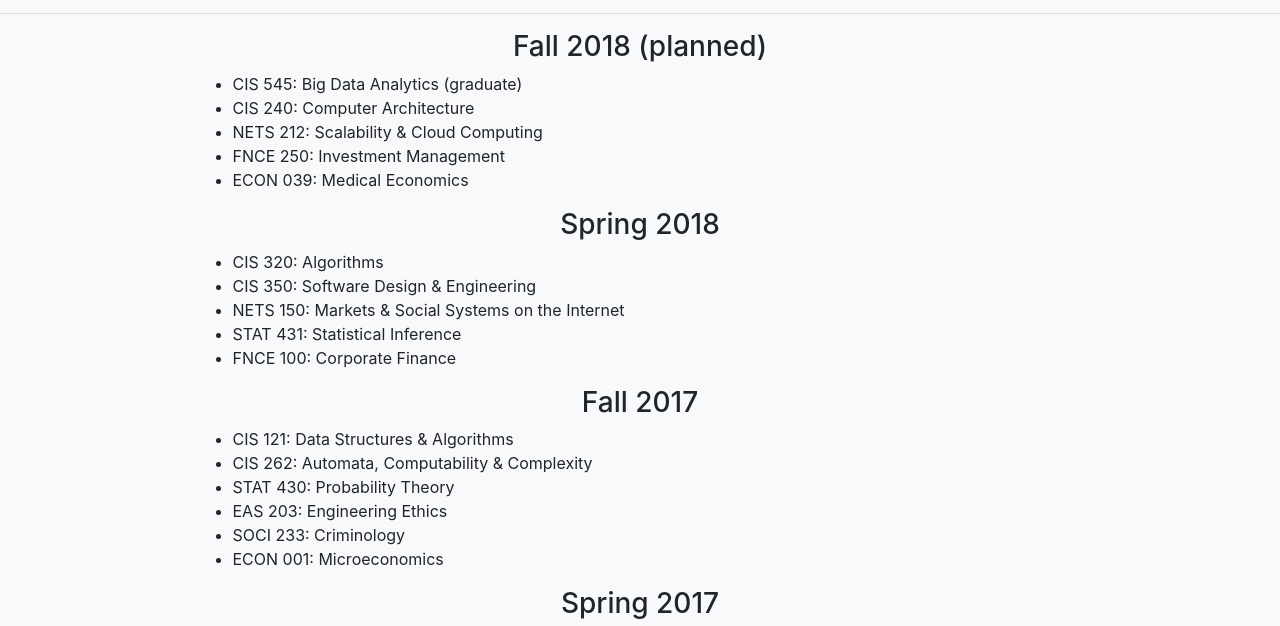
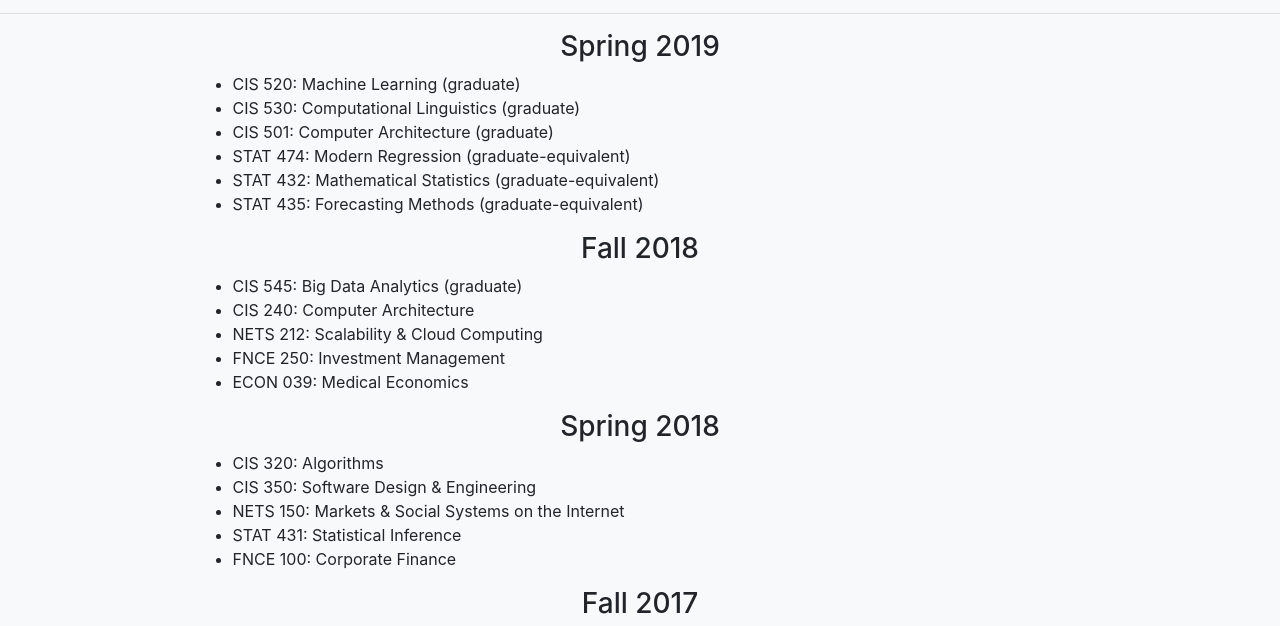
Before and after one commit to Arjun-Lal/Arjun-Lal.github.io, a website with bundled scripts: page courses.html in a window 1280 px wide. Shown: the part 111-737 px from the top of the page. Built offline with nearby package versions, Linux system fonts and the light colour scheme.

Commit message:
Update courses.html

```diff
--- a/courses.html
+++ b/courses.html
@@ -54,8 +54,17 @@
       <div class="container">
         <div class="row">
           <div class="col-lg-10 mx-auto">
+            <h3> Spring 2019 </h3>
+            <ul>
+              <li> CIS 520: Machine Learning (graduate) </li>
+              <li> CIS 530: Computational Linguistics (graduate) </li>
+              <li> CIS 501: Computer Architecture (graduate) </li>
+              <li> STAT 474: Modern Regression (graduate-equivalent) </li>
+              <li> STAT 432: Mathematical Statistics (graduate-equivalent) </li>
+              <li> STAT 435: Forecasting Methods (graduate-equivalent) </li>
+            </ul>
 
-            <h3> Fall 2018 (planned)</h3>
+            <h3> Fall 2018 </h3>
             <ul>
               <li> CIS 545: Big Data Analytics (graduate) </li>
               <li> CIS 240: Computer Architecture </li>
```
